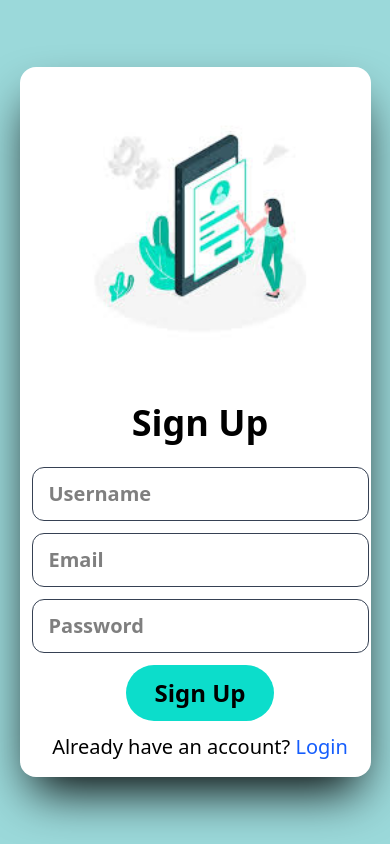
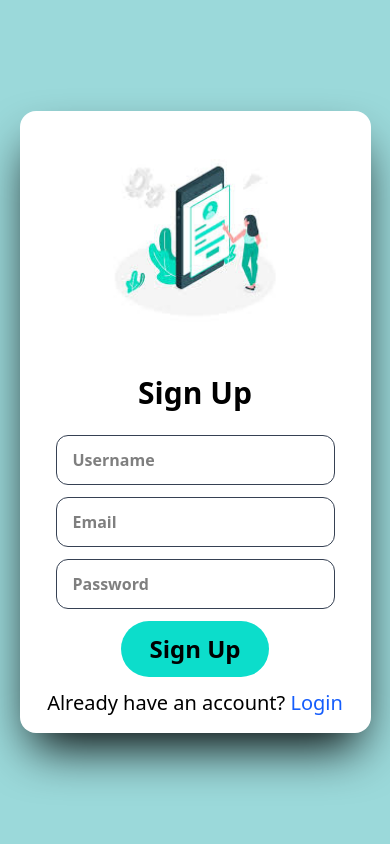
Before and after one commit to ProgrammingWithSalman/Todo-App, a React (Vite) app in the folder frontend/: page /signup in a window 390 px wide. Built offline with nearby package versions, Linux system fonts and the light colour scheme.

Commit message:
fixing reponsiveness of signup and login page

```diff
--- a/frontend/src/pages/Login.jsx
+++ b/frontend/src/pages/Login.jsx
@@ -28,7 +28,7 @@ const Login = () => {
   }
  return (
     <div className='flex items-center justify-center min-h-screen  py-4'>
-      <div className='grid md:grid-cols-2 w-[90%] md:w-[50%] mx-autox bg-white h-[90%] md:h-[70vh] rounded-2xl pb-7 md:px-6 md:py-10 shadow-2xl shadow-black' >
+      <div className='flex flex-col md:grid md:grid-cols-2 w-[90%] md:w-[50%] mx-auto bg-white h-[90%] md:h-[70vh] rounded-2xl pb-7 md:px-6 md:py-10 shadow-2xl shadow-black' >
         <form onSubmit={(e) => handleLogin(e)} className='flex flex-col items-center justify-center md:py-5'>
           <h1 className='text-4xl font-bold pb-3'>Login</h1>
           <input
--- a/frontend/src/pages/SignUp.jsx
+++ b/frontend/src/pages/SignUp.jsx
@@ -38,11 +38,11 @@ const SignUp = () => {
 
   return (
     <div className='flex items-center justify-center min-h-screen  py-4'>
-      <div className='grid md:grid-cols-2 w-[90%] md:w-[50%] mx-autox bg-white h-[90%] md:h-[70vh] rounded-2xl px-3 md:px-6 py-4 md:py-10 shadow-2xl shadow-black' >
+      <div className='flex flex-col md:grid md:grid-cols-2  w-[90%] md:w-[50%] mx-autox bg-white h-[90%] md:h-[70vh] rounded-2xl px-3 md:px-6 py-4 md:py-10 shadow-2xl shadow-black' >
         <form onSubmit={(e) => handleSignUp(e)} className='flex flex-col items-center md:py-5'>
-          <h1 className='text-4xl font-bold pb-3'>Sign Up</h1>
+          <h1 className='text-3xl md:text-4xl font-bold pb-3'>Sign Up</h1>
           <input
-            className='px-4 py-3 md:py-5 text-xl md:text-2xl mt-3 md:m-4 border border-gray-700 rounded-xl font-semibold'
+            className=' px-4 py-3 md:py-5  md:text-2xl mt-3 md:m-4 border border-gray-700 rounded-xl font-semibold'
             type="text"
             name='username'
             placeholder='Username'
@@ -50,7 +50,7 @@ const SignUp = () => {
             onChange={(e) => setUsername(e.target.value)}
           />
             <input
-              className='px-4 py-3 md:py-5 text-xl md:text-2xl mt-3 md:m-4 border border-gray-700 rounded-xl font-semibold'
+              className='px-4 py-3 md:py-5 md:text-2xl mt-3 md:m-4 border border-gray-700 rounded-xl font-semibold'
               type="text"
               name='email'
               placeholder='Email'
@@ -58,7 +58,7 @@ const SignUp = () => {
               onChange={(e) => setEmail(e.target.value)}
             />
           <input
-            className='px-4 py-3 md:py-5 text-xl md:text-2xl mt-3 md:m-4 border border-gray-700 rounded-xl font-semibold'
+            className='px-4 py-3 md:py-5 l md:text-2xl mt-3 md:m-4 border border-gray-700 rounded-xl font-semibold'
             type="text"
             name='password'
             placeholder='Password'
@@ -75,7 +75,7 @@ const SignUp = () => {
           <p className='text-xl pt-3'>Already have an account?<Link to={"/login"} className='text-blue-600'> Login</Link></p>
         </form>
         <div className='order-first md:order-last mb-5 md:mt-10 flex justify-center'>
-          <img src="/Signup.jpeg" alt="image" className="w-[300px]  md:w-[600px] h-auto object-cover" />
+          <img src="/Signup.jpeg" alt="image" className="w-[70%] sm:w-[300px]  md:w-[600px] h-auto object-cover" />
         </div>
       </div>
     </div>
```
